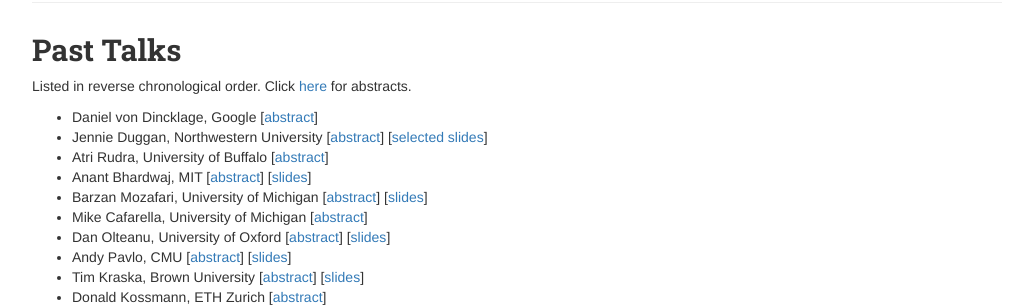
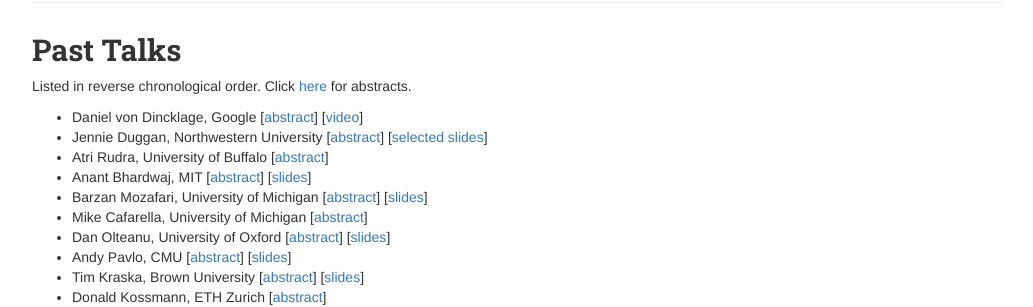
Before and after one commit to uwdb/website, a Jekyll site: the page built from nwds/nwds.markdown, in a window 1280 px wide and 900 px high, scrolled down 910 px. Shown: the part 151-458 px from the top of the window, without its empty margins (123-1156 px from the left). Built offline with Jekyll 4.4.1, drawn with Linux system fonts in a browser that asks for light colours; nearby versions of some CDN libraries; Markdown is read by kramdown in place of the engine named in the settings.

Commit message:
video link for Daniel

```diff
--- a/nwds/nwds.markdown
+++ b/nwds/nwds.markdown
@@ -74,7 +74,7 @@ ___
 
 Listed in reverse chronological order. Click [here]({{ site.baseurl }}/nwds/past_talks.html) for abstracts.
 
-*   Daniel von Dincklage, Google [[abstract](past_talks.html#daniel_von_dincklage_10_09_15)]
+*   Daniel von Dincklage, Google [[abstract](past_talks.html#daniel_von_dincklage_10_09_15)] [[video](https://www.youtube.com/watch?v=SP9zS43FRzQ)]
 *   Jennie Duggan, Northwestern University [[abstract](past_talks.html#jennie_duggan_10_02_15)] [[selected slides](http://nwds.cs.washington.edu/files/nwds/pdf/nwds-2015-10-02-Duggan-virtual-experiments.pdf)]
 *   Atri Rudra, University of Buffalo [[abstract](past_talks.html#atri_rudra_06_29_15)]
 *   Anant Bhardwaj, MIT [[abstract](past_talks.html#anant_bhardwaj_01_19_15)] [[slides](http://nwds.cs.washington.edu/files/nwds/pdf/anantb-datahub-talk.pdf)]
```
